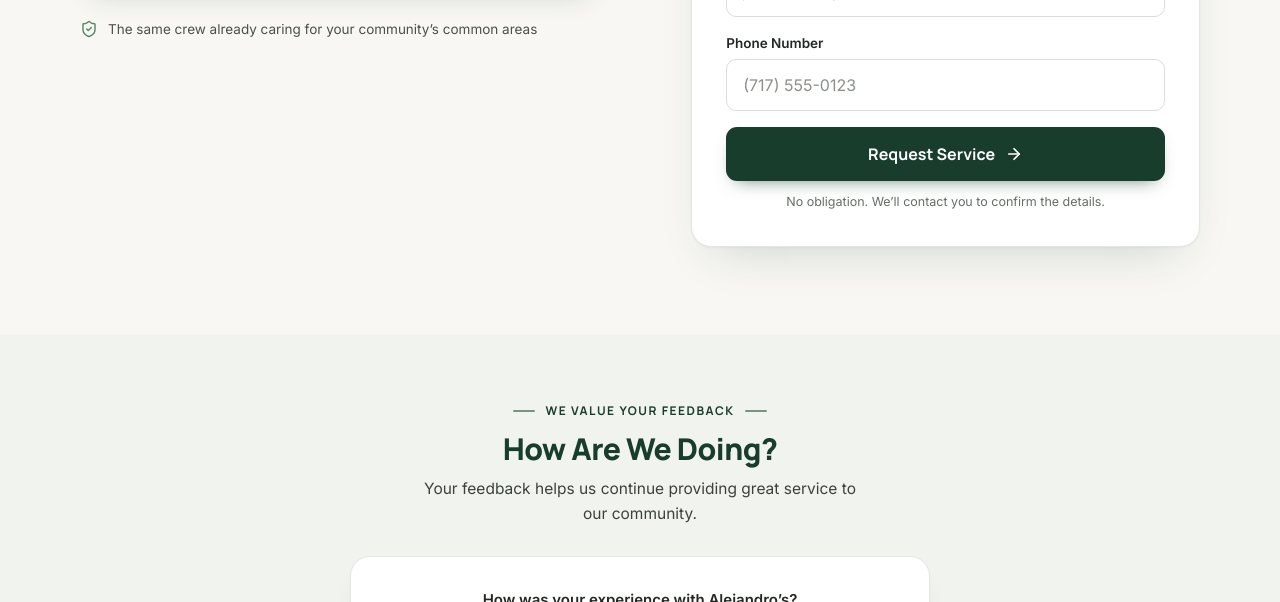
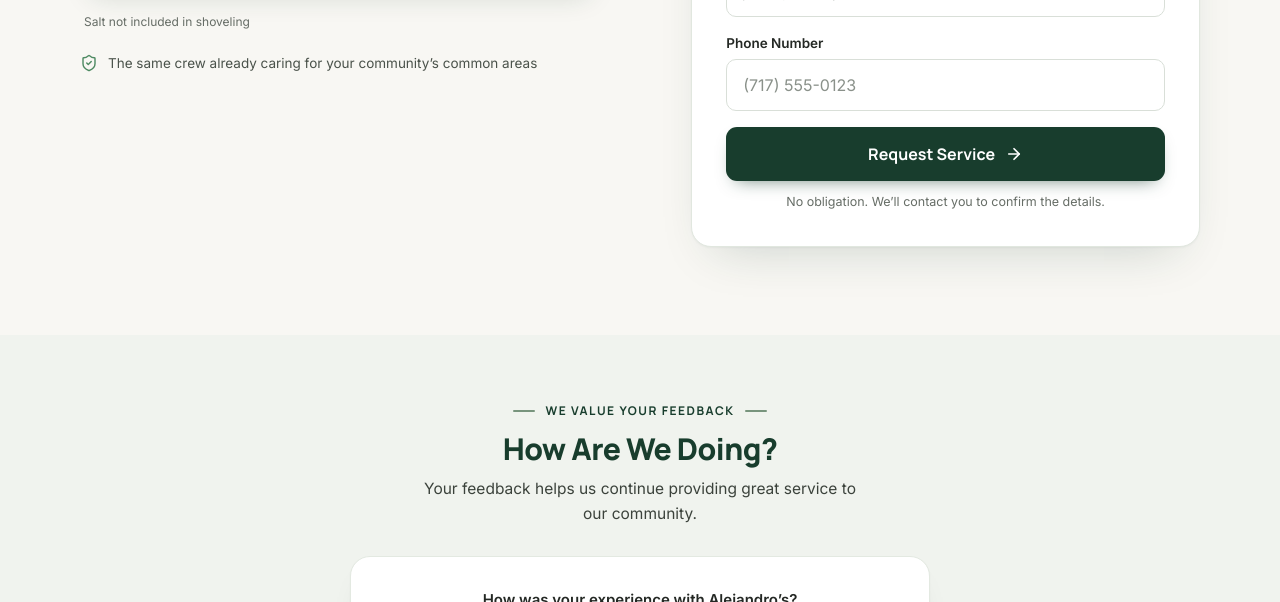
Before and after one commit to sammitrzyk/hoaalejandro, a website: page public/index.html in a window 1280 px wide. Shown: the part 498-1100 px from the top of the page. Drawn offline with Linux system fonts and the light colour scheme.

Commit message:
Note that salt is not included in shoveling
Co-Authored-By: Claude Sonnet 5 <noreply@anthropic.com>

```diff
--- a/public/index.html
+++ b/public/index.html
@@ -58,6 +58,7 @@ h1 span{display:block}
 .svc-txt{flex:1 1 auto;min-width:0}
 .svc-name{font:700 17px/1.3 var(--head);color:var(--green)}
 .svc-note{font-size:13.5px;color:var(--muted);margin-top:3px}
+.svc-footnote{font-size:12px;color:var(--muted);margin-top:4px;padding-left:4px}
 .price{flex:none;font:800 44px/1 var(--head);letter-spacing:-1px;color:var(--green)}
 .estimate{flex:none;font-size:13.5px;font-weight:600;color:var(--green);text-decoration:underline;text-decoration-color:#A6B8A9;text-underline-offset:3px}
 .trust{margin-top:22px;display:flex;align-items:center;gap:10px;font-size:13.5px;color:#4A524A}
@@ -212,6 +213,7 @@ footer .wrap{display:flex;flex-direction:column;align-items:center}
               <div class="svc-txt"><div class="svc-name">Residential Snow Removal</div><div class="svc-note" data-snow-qualifier>Per home, per service</div></div>
               <div class="price" data-snow-price>$60</div>
             </div>
+            <div class="svc-footnote">Salt not included in shoveling</div>
           </div>
 
           <div class="trust">
```
